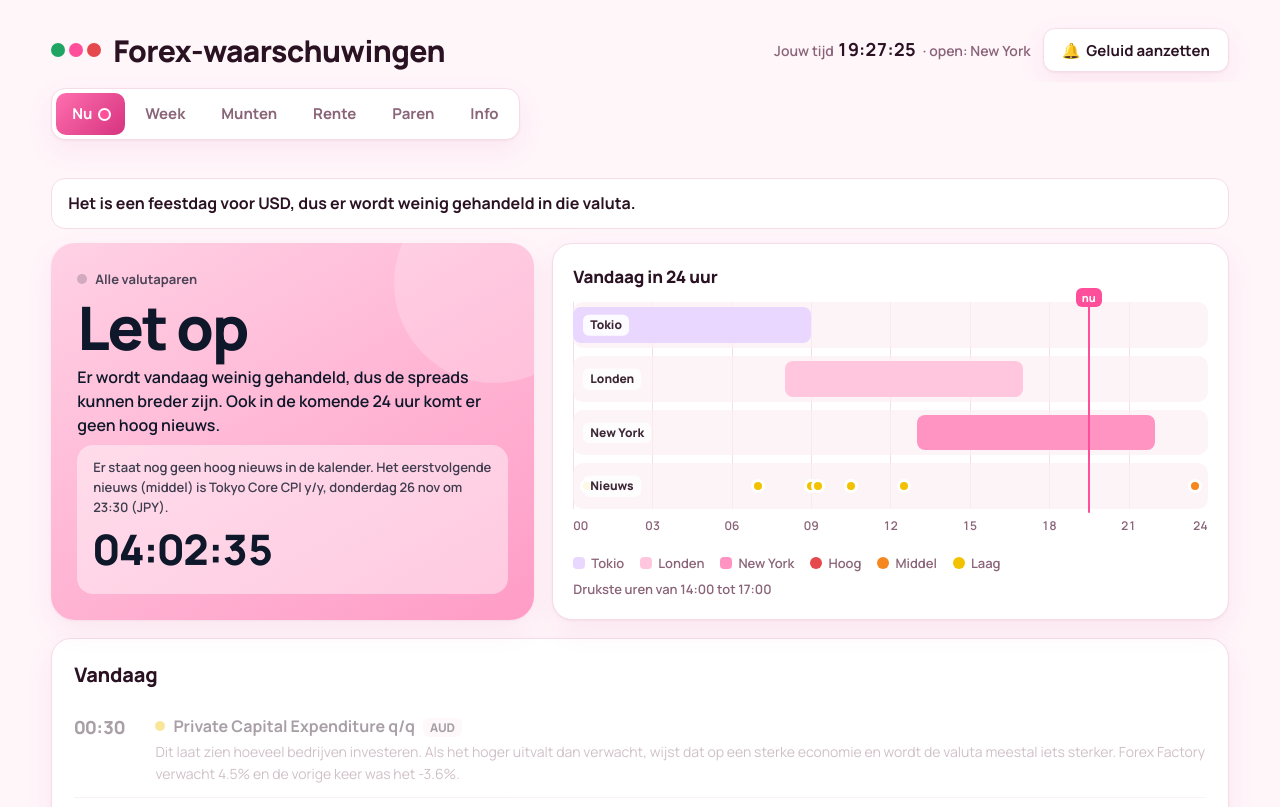
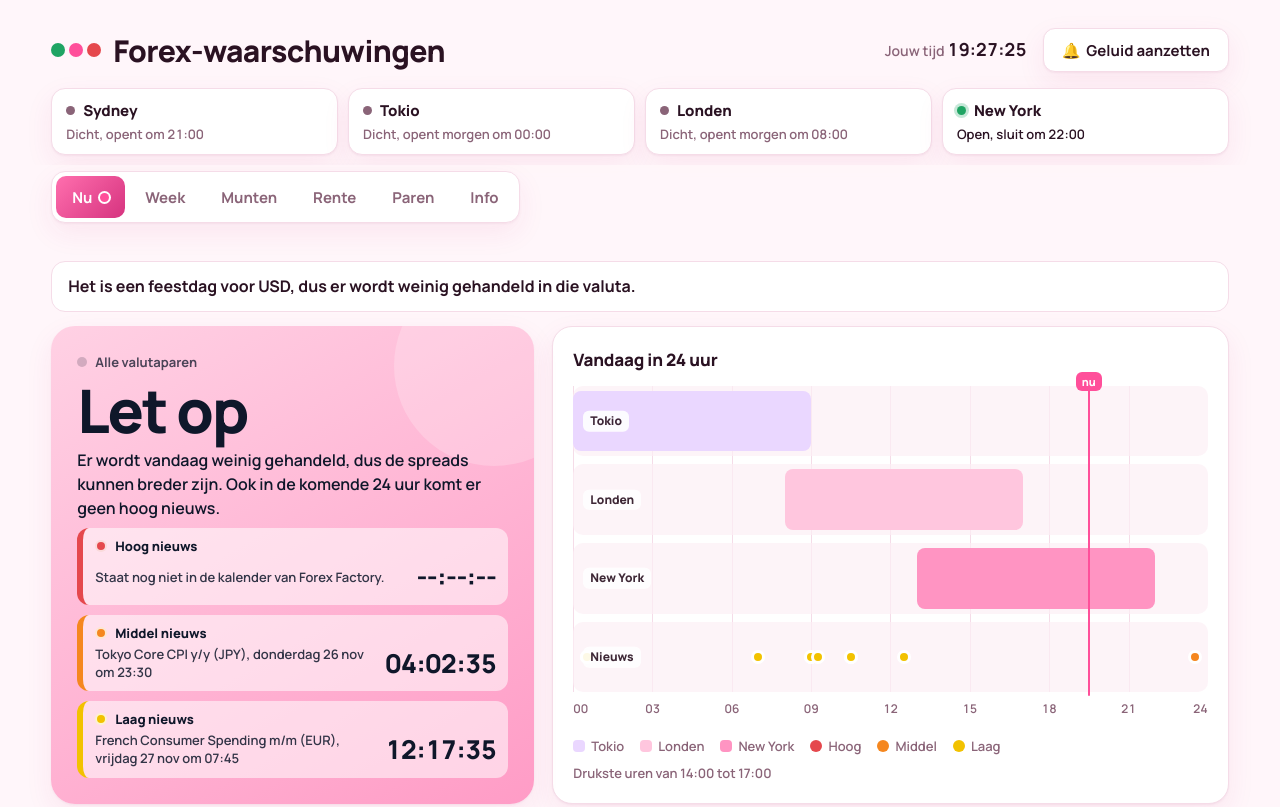
Before and after one commit to mwillemsen04-jpg/Forex-waarschuwingen, a plain HTML site: page index.html in a window 1280 px wide. Shown: the top 807 px of the page. Drawn offline with Linux system fonts and the light colour scheme.

Commit message:
Openingstijden van de markten bovenaan en aparte aftelklok voor hoog, middel en laag nieuws
Co-Authored-By: Claude Opus 5.5 <noreply@anthropic.com>
Claude-Session: https://claude.ai/code/session_01QarLy1XvHJk1t4Fp3TBuB7

```diff
--- a/index.html
+++ b/index.html
@@ -54,7 +54,16 @@ button:focus-visible,nav a:focus-visible{outline:3px solid var(--blue);outline-o
 .st-sub{font-size:16px;font-weight:600;line-height:1.5;max-width:34em;position:relative;z-index:1}
 .cd{margin-top:auto;background:rgba(255,255,255,.45);border-radius:16px;padding:12px 16px;position:relative;z-index:1}
 .status.stop .cd{background:rgba(0,0,0,.14)}
-.cd small{display:block;font-size:13px;font-weight:600;opacity:.8}
+.cd{display:grid;gap:10px}
+.cdr{display:grid;grid-template-columns:minmax(0,1fr) max-content;gap:0 12px;align-items:center}
+.cdr{background:rgba(255,255,255,.55);border-radius:12px;padding:8px 12px;border-left:6px solid}
+.cdr.h{border-left-color:var(--red)}.cdr.m{border-left-color:var(--mid)}.cdr.l{border-left-color:var(--low)}
+.status.stop .cdr{background:rgba(255,255,255,.88);color:#0f172a}
+.cd{background:transparent!important;padding:0!important}
+.cdh{font-size:13px;font-weight:800;grid-column:1/-1;display:flex;align-items:center}
+.cdh .dot{border:2px solid rgba(255,255,255,.8);width:12px;height:12px}
+.cdn{font-size:13px;font-weight:600;opacity:.85;line-height:1.4}
+.cdr b{font-size:clamp(20px,3vw,26px)!important}
 .cd b{font-size:clamp(30px,4.5vw,42px);font-weight:800;font-variant-numeric:tabular-nums;letter-spacing:-.02em;white-space:nowrap}
 .strip{padding:20px;display:flex;flex-direction:column}
 .strip h2{font-size:17px}
@@ -130,6 +139,14 @@ button.ghost::before{content:"🔔";margin-right:6px}
 .chg b{font-size:15px;font-variant-numeric:tabular-nums;white-space:nowrap}
 .coin .say{font-weight:700;margin:12px 0 0;font-size:15px}
 .coin .meta{font-size:14px;color:var(--soft);margin:4px 0 0}
+.mk{display:grid;grid-template-columns:repeat(4,minmax(0,1fr));gap:10px;margin-top:16px}
+.mk>div{background:var(--card);border:1px solid var(--line);border-radius:14px;padding:10px 14px;box-shadow:var(--shadow);display:flex;flex-direction:column;gap:2px}
+.mk b{font-size:15px;font-weight:800;display:flex;align-items:center;gap:8px}
+.mk b i{width:9px;height:9px;border-radius:50%;background:var(--soft);flex:none}
+.mk .on b i{background:var(--grn);box-shadow:0 0 0 3px color-mix(in srgb,var(--grn) 25%,transparent)}
+.mk span{font-size:13px;color:var(--soft);font-weight:600;font-variant-numeric:tabular-nums}
+.mk .on span{color:var(--ink)}
+@media(max-width:600px){.mk{grid-template-columns:repeat(2,minmax(0,1fr))}}
 .grid2{display:grid;grid-template-columns:repeat(auto-fit,minmax(min(100%,420px),1fr));gap:14px}
 .grp{background:var(--card);border:1px solid var(--line);border-radius:20px;padding:20px;box-shadow:var(--shadow)}
 .grp h3{margin:0;font-size:17px;font-weight:800}
@@ -148,8 +165,8 @@ a{color:var(--blue)}
 <body>
 <div class="band" style="padding-bottom:10px"><div class="wrap top">
   <h1>Forex-waarschuwingen</h1>
-  <div class="set" style="align-items:center"><div class="clock">Jouw tijd <b id="clk">--:--:--</b> · <span id="sess"></span></div><button class="btn ghost" id="snd" type="button">Geluid aanzetten</button></div>
-</div></div>
+  <div class="set" style="align-items:center"><div class="clock">Jouw tijd <b id="clk">--:--:--</b><span id="sess" hidden></span></div><button class="btn ghost" id="snd" type="button">Geluid aanzetten</button></div>
+</div><div class="wrap"><div class="mk" id="mk" aria-label="Openingstijden van de markten"></div></div></div>
 <nav aria-label="Onderdelen"><div class="wrap"><div class="tabs">
   <a href="#nu" data-v="nu">Nu <span class="badge" id="bdg"></span></a>
   <a href="#week" data-v="week">Week</a>
@@ -170,7 +187,7 @@ a{color:var(--blue)}
       <div class="st-pairs" id="stp"></div>
       <div class="st-word" id="stw">Rustig</div>
       <div class="st-sub" id="sts"></div>
-      <div class="cd"><small id="cdl"></small><b id="cd">--:--:--</b></div>
+      <div class="cd" id="cds"></div>
     </section>
     <section class="strip card">
       <h2>Vandaag in 24 uur</h2>
@@ -334,12 +351,12 @@ const HOLD=()=>4*36e5,DAY=24*36e5;
 let evs=[],ses=[];
 function build(){
  evs=[];ses=[];
- const add=(ymd,tz,h,m,name,cur,imp,x={})=>evs.push(Object.assign({t:zt(ymd,tz,h,m),name,cur,imp,info:imp==='l'},x));
+ const add=(ymd,tz,h,m,name,cur,imp,x={})=>evs.push(Object.assign({t:zt(ymd,tz,h,m),name,cur,imp,info:true},x));
  const today=localYmd(new Date());
  for(let k=-1;k<=22;k++){
   const s=addDays(today,k),w=wd(s),hol=HOL[s];
   if(w>=1&&w<=5){
-   ses.push({n:0,a:zt(s,TOK,9,0),b:zt(s,TOK,18,0)},{n:1,a:zt(s,LON,8,0),b:zt(s,LON,17,0)},{n:2,a:zt(s,NY,8,0),b:zt(s,NY,17,0)});
+   ses.push({n:3,a:zt(s,'Australia/Sydney',8,0),b:zt(s,'Australia/Sydney',17,0)},{n:0,a:zt(s,TOK,9,0),b:zt(s,TOK,18,0)},{n:1,a:zt(s,LON,8,0),b:zt(s,LON,17,0)},{n:2,a:zt(s,NY,8,0),b:zt(s,NY,17,0)});
    add(s,LON,8,0,'Londen opent','ALL','l',{note:'Er wordt nu meer gehandeld en de koersen bewegen meer.'});
    add(s,NY,8,0,'New York opent','ALL','l',{note:'Londen en New York zijn nu allebei open, dit zijn de drukste uren van de dag.'});
    const nx=addDays(s,w===5?3:1),monthEnd=nx.slice(5,7)!==s.slice(5,7);
@@ -421,7 +438,7 @@ function renderRates(){
 function renderStrip(){
  const d0=new Date();d0.setHours(0,0,0,0);const s0=+d0,L=864e5,pc=t=>Math.min(100,Math.max(0,(t-s0)/L*100));
  for(let i=0;i<4;i++)$('r'+i).querySelectorAll('.ses,.tick').forEach(x=>x.remove());
- ses.forEach(s=>{if(+s.b<s0||+s.a>s0+L)return;const el=document.createElement('div');el.className='ses s'+s.n;el.style.left=pc(+s.a)+'%';el.style.width=(pc(+s.b)-pc(+s.a))+'%';$('r'+s.n).appendChild(el)});
+ ses.forEach(s=>{if(s.n===3||+s.b<s0||+s.a>s0+L)return;const el=document.createElement('div');el.className='ses s'+s.n;el.style.left=pc(+s.a)+'%';el.style.width=(pc(+s.b)-pc(+s.a))+'%';$('r'+s.n).appendChild(el)});
  evs.filter(e=>rel(e)&&!e.info&&+e.t>=s0&&+e.t<s0+L).forEach(e=>{const el=document.createElement('div');el.className='tick '+e.imp;el.style.left=pc(+e.t)+'%';el.title=hm(e.t)+' '+e.name;$('r3').appendChild(el)});
  const narrow=$('rows').clientWidth<420;
  $('hrs').innerHTML=[0,3,6,9,12,15,18,21,24].filter((h,i)=>!narrow||i%2===0).map(h=>`<span style="left:${h/24*100}%;${h===0?'transform:none':h===24?'transform:translateX(-100%)':''}">${pad(h)}</span>`).join('');
@@ -429,11 +446,21 @@ function renderStrip(){
 
 
 
+function renderMarkets(now){
+ const nowD=new Date(now),td=localYmd(nowD),C=closed(nowD),R0=evs;
+ $('mk').innerHTML=[[3,'Sydney'],[0,'Tokio'],[1,'Londen'],[2,'New York']].map(([n,nm])=>{
+  const cur=ses.find(x=>x.n===n&&now>=x.a&&now<x.b),nx=ses.filter(x=>x.n===n&&+x.a>now).sort((a,b)=>a.a-b.a)[0];
+  const day=t=>localYmd(t)===td?'om '+hm(t):(localYmd(t)===localYmd(new Date(now+864e5))?'morgen om ':DAYL[t.getDay()]+' om ')+hm(t);
+  const wo=R0.find(e=>e.op&&+e.t>now),na=nx&&C&&wo&&+nx.a<+wo.t?wo.t:nx&&nx.a;
+  const on=cur&&!C,txt=on?'Open, sluit '+day(cur.b):'Dicht, opent '+(na?day(na):'later');
+  return `<div class="${on?'on':''}"><b><i></i>${nm}</b><span>${txt}</span></div>`}).join('');
+}
 const L=e=>e.ff&&e.cur!=='ALL'?e.cur+' '+e.name:e.name;
 function tick(){
  const nowD=new Date(),now=+nowD;
  $('clk').textContent=pad(nowD.getHours())+':'+pad(nowD.getMinutes())+':'+pad(nowD.getSeconds());
  const d0=new Date();d0.setHours(0,0,0,0);$('nowl').style.left=((now-d0)/864e5*100)+'%';
+ renderMarkets(now);
  const open=['Tokio','Londen','New York'].filter((n,i)=>ses.some(s=>s.n===i&&now>=s.a&&now<s.b));
  const isC=closed(nowD);
  $('sess').textContent=isC?'forex is dicht':open.length?'open: '+open.join(', ')+(open.includes('Londen')&&open.includes('New York')?' (drukste uren)':''):'rustig tussen de sessies';
@@ -459,9 +486,8 @@ function tick(){
  $('st').className='status '+cls;$('stw').textContent=w;$('sts').textContent=s;
  $('stp').textContent='Alle valutaparen';
  $('bdg').style.background={ok:'var(--grn)',let:'var(--pink)',stop:'var(--red)',dicht:'var(--soft)'}[cls];
- const nx2=nextH||R.find(e=>e.imp==='m'&&!e.info&&+e.t>now)||R.find(e=>e.imp==='l'&&!e.info&&+e.t>now);
- if(nx2){const lvl={h:'hoog',m:'middel',l:'laag'}[nx2.imp];$('cdl').textContent=(nextH?'Tot ':'Er staat nog geen hoog nieuws in de kalender. Het eerstvolgende nieuws ('+lvl+') is ')+nx2.name+', '+DAYL[nx2.t.getDay()]+' '+nx2.t.getDate()+' '+MON[nx2.t.getMonth()]+' om '+hm(nx2.t)+(nx2.cur!=='ALL'?' ('+nx2.cur+')':'')+'.';$('cd').textContent=fmtDur(+nx2.t-now)}
- else{$('cdl').textContent='Er staat nog geen nieuws in de kalender van Forex Factory. Dit wordt in het weekend aangevuld.';$('cd').textContent='--:--:--'}
+ $('cds').innerHTML=[['h','Hoog nieuws'],['m','Middel nieuws'],['l','Laag nieuws']].map(([k,lab])=>{const e=R.find(x=>x.imp===k&&!x.info&&+x.t>now);
+  return `<div class="cdr ${k}"><div class="cdh"><span class="dot ${k}"></span>${lab}</div>${e?`<div class="cdn">${esc(e.name)}${e.cur!=='ALL'?' ('+esc(e.cur)+')':''}, ${DAYL[e.t.getDay()]} ${e.t.getDate()} ${MON[e.t.getMonth()]} om ${hm(e.t)}</div><b>${fmtDur(+e.t-now)}</b>`:'<div class="cdn">Staat nog niet in de kalender van Forex Factory.</div><b>--:--:--</b>'}</div>`}).join('');
  alerts(R,now);
  if(nowD.getSeconds()===0){renderLists();if(nowD.getHours()===0&&nowD.getMinutes()===0){build();renderStrip()}}
 }
```
